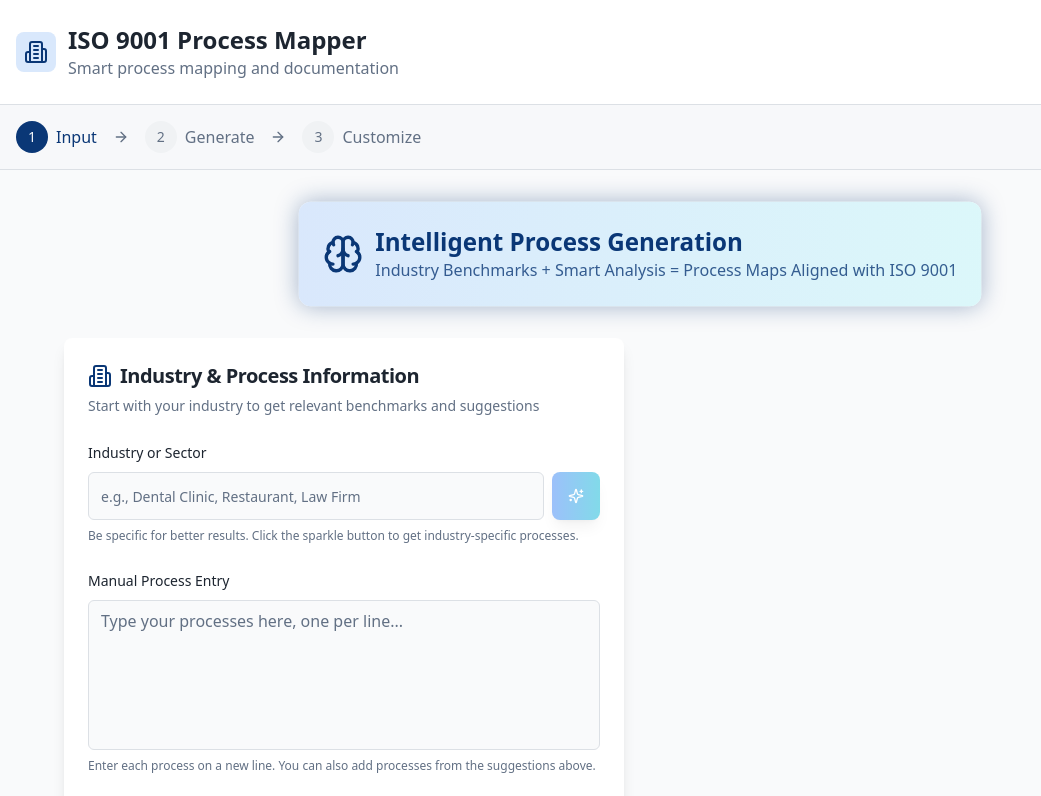
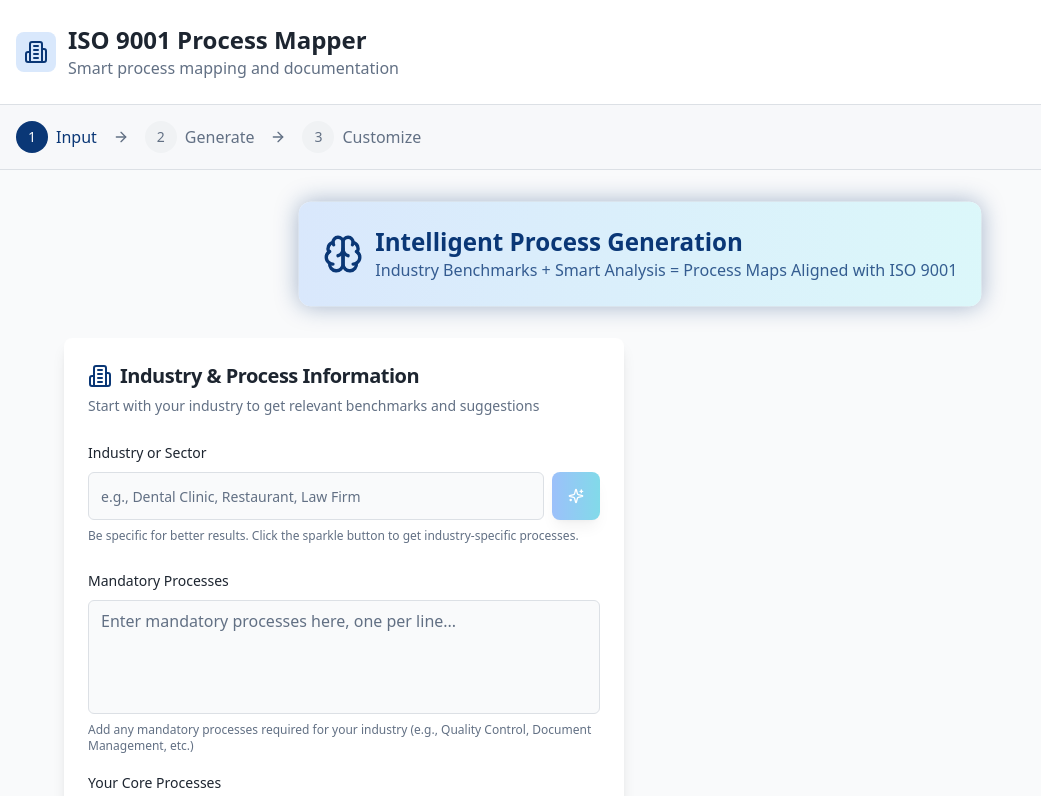
Before and after one commit to hafsa342T/process-flow-artisan, a React (Vite) app: page / in a window 1280 px wide. Shown: the top 796 px of the page, without its empty margins (0-1041 px from the left). Built offline with nearby package versions, Linux system fonts and the light colour scheme.

Commit message:
Fix display of mandatory processes

```diff
--- a/src/components/ProcessInput.tsx
+++ b/src/components/ProcessInput.tsx
@@ -167,7 +167,20 @@ export const ProcessInput: React.FC<ProcessInputProps> = ({
 
             <div className="space-y-4">
               <div className="space-y-2">
-                <Label htmlFor="manual-text" className="text-sm font-medium">Manual Process Entry</Label>
+                <Label htmlFor="mandatory-processes" className="text-sm font-medium">Mandatory Processes</Label>
+                <Textarea
+                  id="mandatory-processes"
+                  placeholder="Enter mandatory processes here, one per line..."
+                  rows={4}
+                  className="text-base resize-none"
+                />
+                <p className="text-xs text-muted-foreground">
+                  Add any mandatory processes required for your industry (e.g., Quality Control, Document Management, etc.)
+                </p>
+              </div>
+
+              <div className="space-y-2">
+                <Label htmlFor="manual-text" className="text-sm font-medium">Your Core Processes</Label>
                 <Textarea
                   id="manual-text"
                   placeholder="Type your processes here, one per line..."
```
